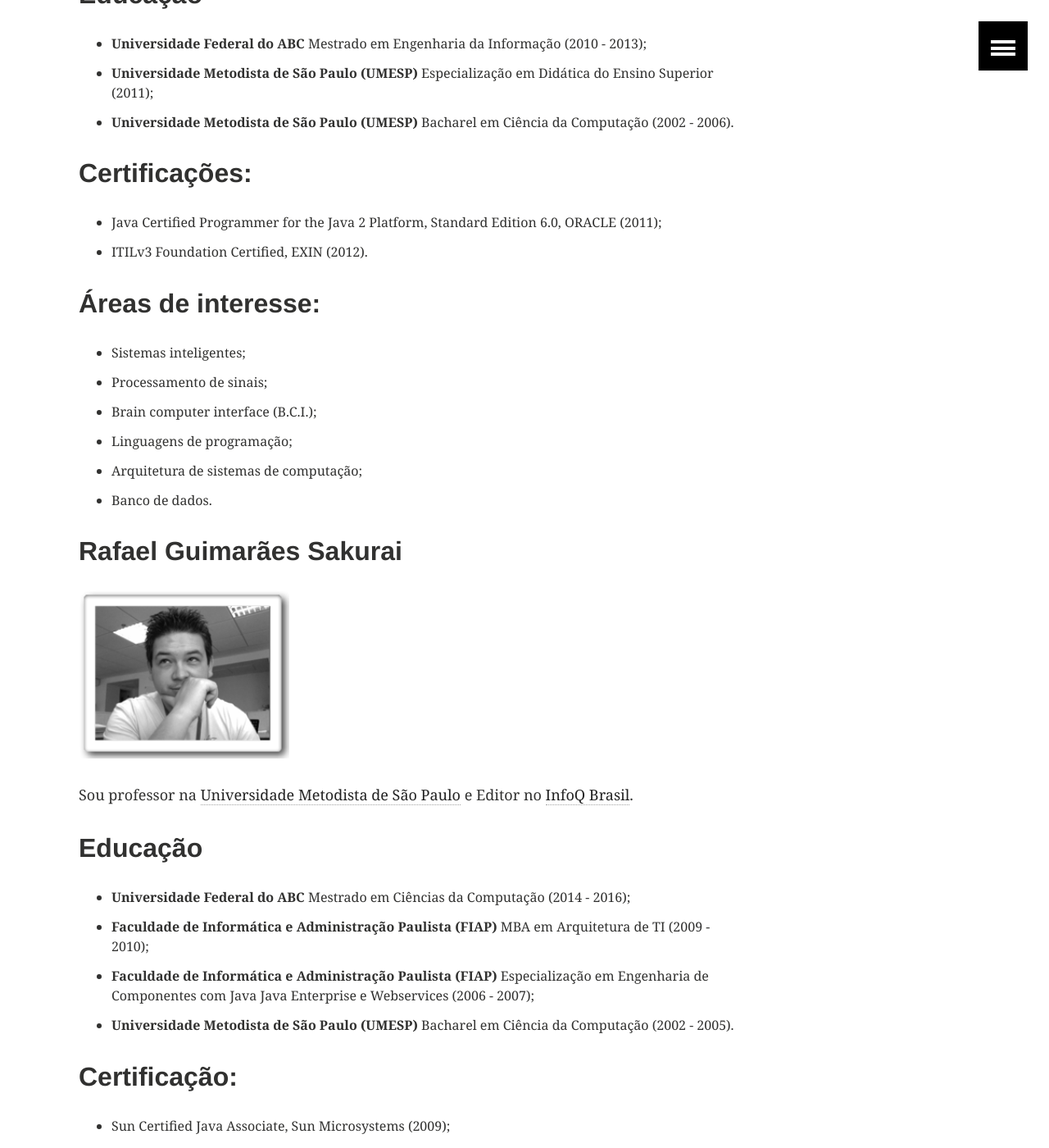
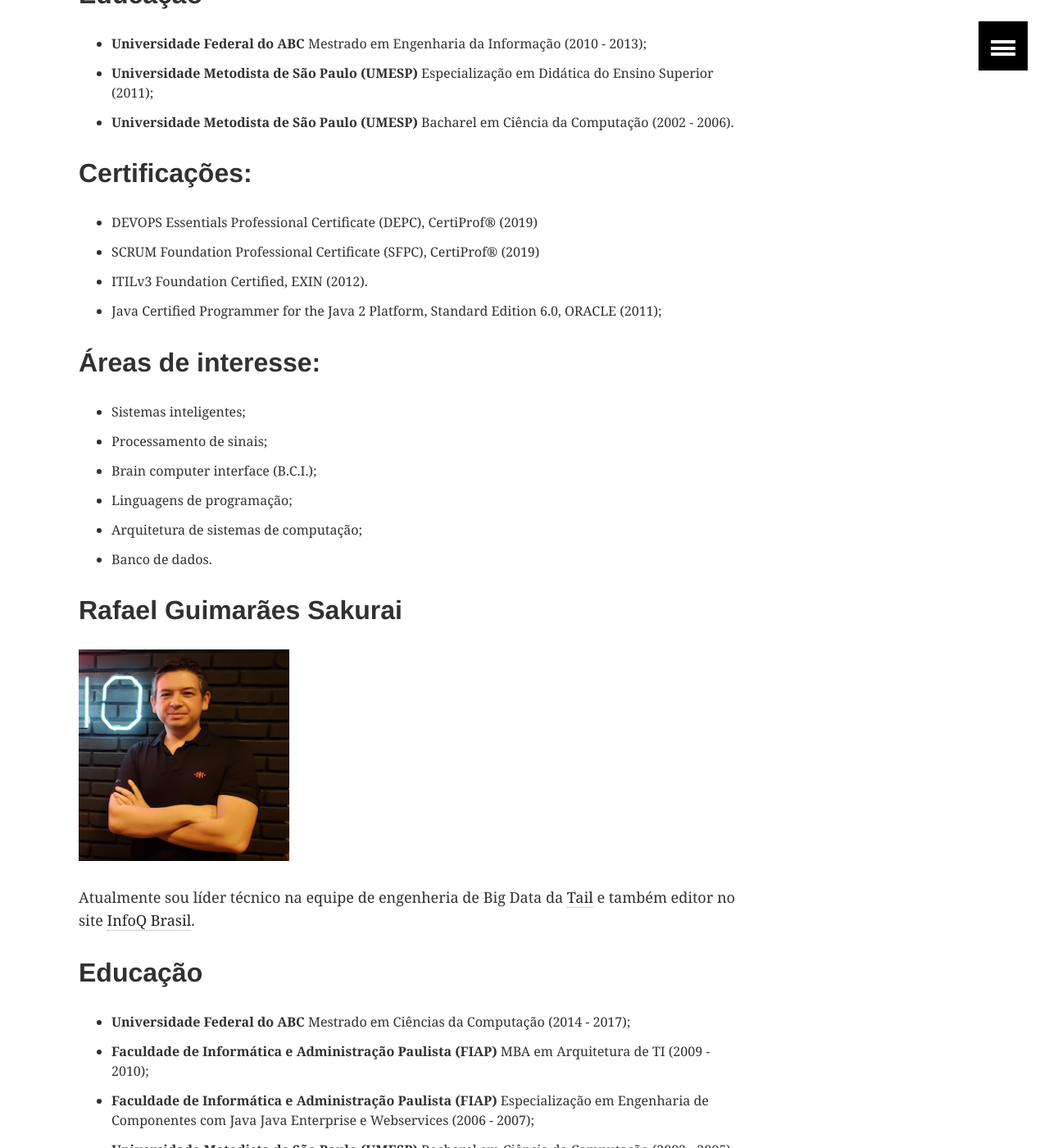
Before and after one commit to universidadejava/universidadejava.github.io, a Jekyll site: the page built from professores.md, in a window 1280 px wide and 1400 px high, scrolled down 633 px. Shown: the whole window at 82% size. Built offline with Jekyll 4.4.1, drawn with Linux system fonts in a browser that asks for light colours; some of the changed text lies outside the part shown.

Commit message:
Atualizar página de professores.

```diff
--- a/professores.md
+++ b/professores.md
@@ -9,7 +10,7 @@
 	<img src="/images/cristianocamilo.png">
 </figure>
 
-Sou professor na <a href="htttp://www.metodista.br">Universidade Metodista de São Paulo</a>.
+Atualmente sou gerente na equipe de engenharia do <a href="https://www.itau.com.br/">Itau</a>.
 
 ## Educação
 * **Universidade Federal do ABC** Mestrado em Engenharia da Informação (2010 - 2013);
@@ -17,8 +18,10 @@
 * **Universidade Metodista de São Paulo (UMESP)** Bacharel em Ciência da Computação (2002 - 2006).
 
 ## Certificações:
+* DEVOPS Essentials Professional Certificate (DEPC), CertiProf® (2019)
+* SCRUM Foundation Professional Certificate (SFPC), CertiProf® (2019)
+* ITILv3 Foundation Certified, EXIN (2012).
 * Java Certified Programmer for the Java 2 Platform, Standard Edition 6.0, ORACLE (2011);
-* ITILv3 Foundation Certified, EXIN (2012).
 
 ## Áreas de interesse:
 * Sistemas inteligentes;
@@ -35,15 +38,16 @@
 	<img src="/images/rafaelsakurai.png">
 </figure>
 
-Sou professor na <a href="htttp://www.metodista.br">Universidade Metodista de São Paulo</a> e Editor no <a href="http://www.infoq.com/br">InfoQ Brasil</a>.
+Atualmente sou líder técnico na equipe de engenheria de Big Data da <a href="https://www.tail.digital/">Tail</a> e também editor no site <a href="http://www.infoq.com/br">InfoQ Brasil</a>.
 
 ## Educação
-* **Universidade Federal do ABC** Mestrado em Ciências da Computação (2014 - 2016);
+* **Universidade Federal do ABC** Mestrado em Ciências da Computação (2014 - 2017);
 * **Faculdade de Informática e Administração Paulista (FIAP)** MBA em Arquitetura de TI (2009 - 2010);
 * **Faculdade de Informática e Administração Paulista (FIAP)** Especialização em Engenharia de Componentes com Java Java Enterprise e Webservices (2006 - 2007);
 * **Universidade Metodista de São Paulo (UMESP)** Bacharel em Ciência da Computação (2002 - 2005).
 
 ## Certificação:
+* Professional Data Engineer, Google Cloud (2019)
 * Sun Certified Java Associate, Sun Microsystems (2009);
 * Sun Certified Specialist for NetBeans IDE, Sun Microsystems (2008);
 * Sun Certified Web Component Developer for the Java 2 Platform, Enterprise Edition 1.4, Sun Microsystems (2007);
```
Also changed, not shown: other parts of professores.md (+2 -1 lines), images/rafaelsakurai.png.
